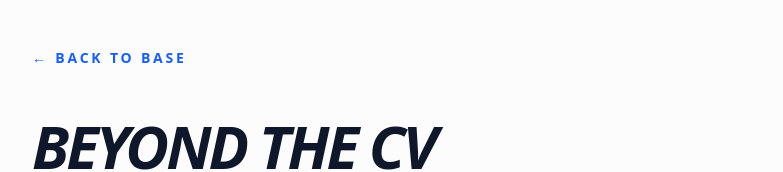
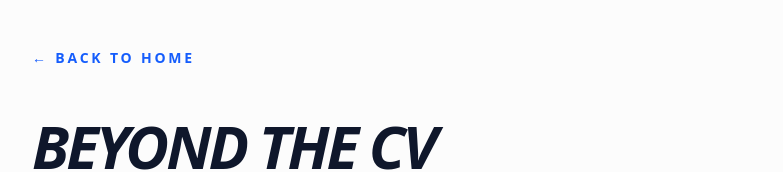
Before and after one commit to JuneiBrunei/jonyportfolio, a Next.js app: page /about in a window 1280 px wide. Shown: the top 172 px of the page, without its empty margins (248-1031 px from the left). Built offline with nearby package versions, Linux system fonts and the light colour scheme.

Commit message:
final site version

```diff
--- a/app/about/page.tsx
+++ b/app/about/page.tsx
@@ -7,7 +7,7 @@ export default function AboutMe() {
 
         {/* Navigation */}
         <Link href="/" className="text-sm font-bold text-blue-600 uppercase tracking-[0.2em] mb-12 block hover:opacity-70 transition-opacity">
-          ← Back to Base
+          ← Back to Home
         </Link>
 
         <header className="mb-16">
```
